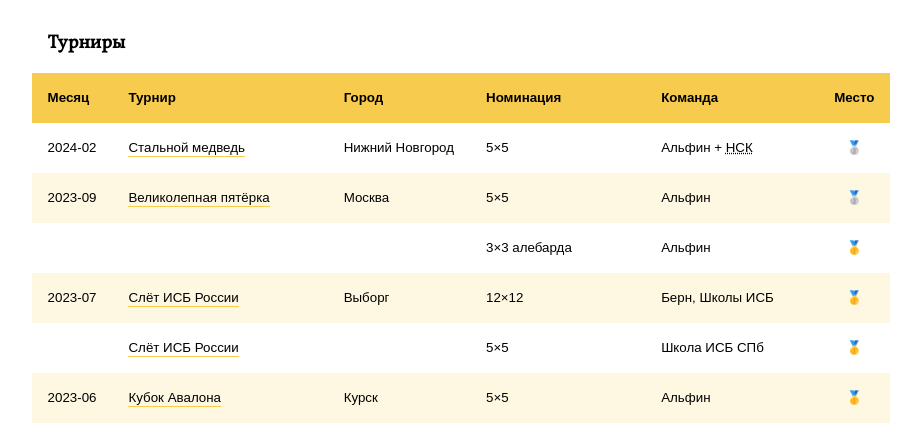
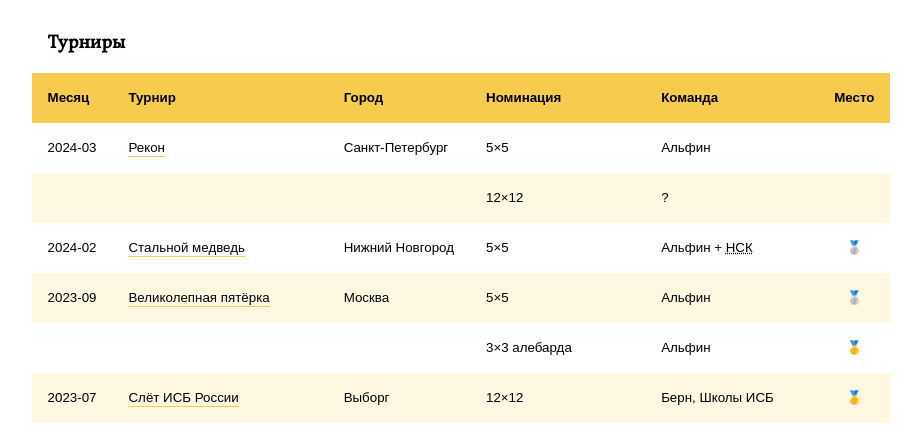
Before and after one commit to elushnikova/alphyn, a website: page public/index.html in a window 1280 px wide. Shown: the part 342-779 px from the top of the page, without its empty margins (179-1100 px from the left). Drawn offline with Linux system fonts and the light colour scheme.

Commit message:
Prepare markup for Rekon 2024

```diff
--- a/public/index.html
+++ b/public/index.html
@@ -54,6 +54,37 @@
         </thead>
 
         <tbody>
+          <!-- Рекон 2024 -->
+          <tr>
+            <td class="month">2024-03</td>
+            <td class="tournament">
+              <a
+                href="https://vk.com/hmbrussia?w=wall-109532566_6421"
+                target="_blank"
+                rel="noreferrer"
+              >
+                <span>Рекон</span>
+                <span class="year">2024</span>
+              </a>
+            </td>
+            <td class="location">Санкт-Петербург</td>
+            <td class="category">5&times;5</td>
+            <td class="team"><span class="name">Альфин</span></td>
+            <td class="place">
+              <data value="?" title="? место"><span>?</span></data>
+            </td>
+          </tr>
+          <tr>
+            <td class="month"></td>
+            <td class="tournament"></td>
+            <td class="location"></td>
+            <td class="category">12&times;12</td>
+            <td class="team"><span class="name">?</span></td>
+            <td class="place">
+              <data value="?" title="? место"><span>?</span></data>
+            </td>
+          </tr>
+
           <!-- Стальной медведь 2024 -->
           <tr>
             <td class="month">2024-02</td>
```
